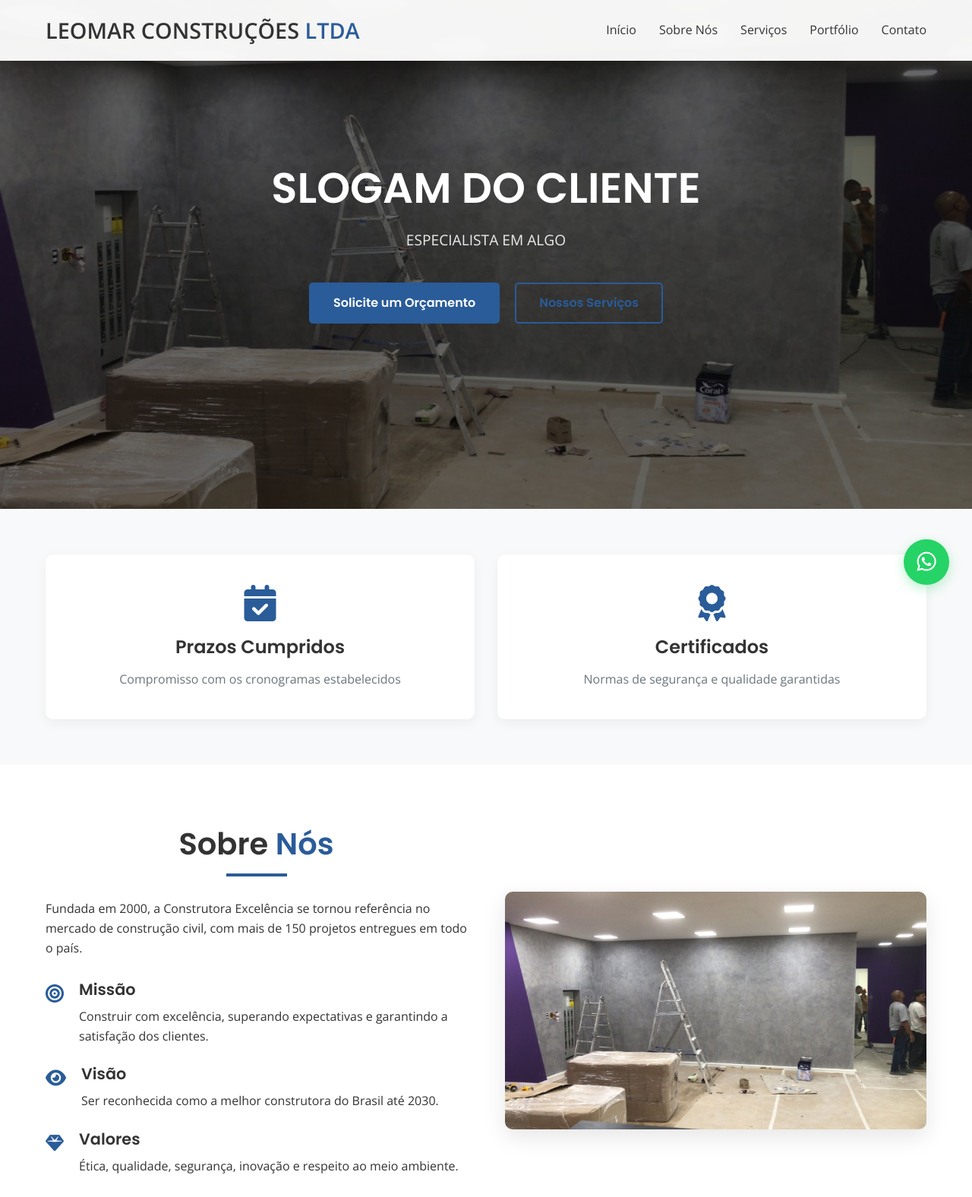
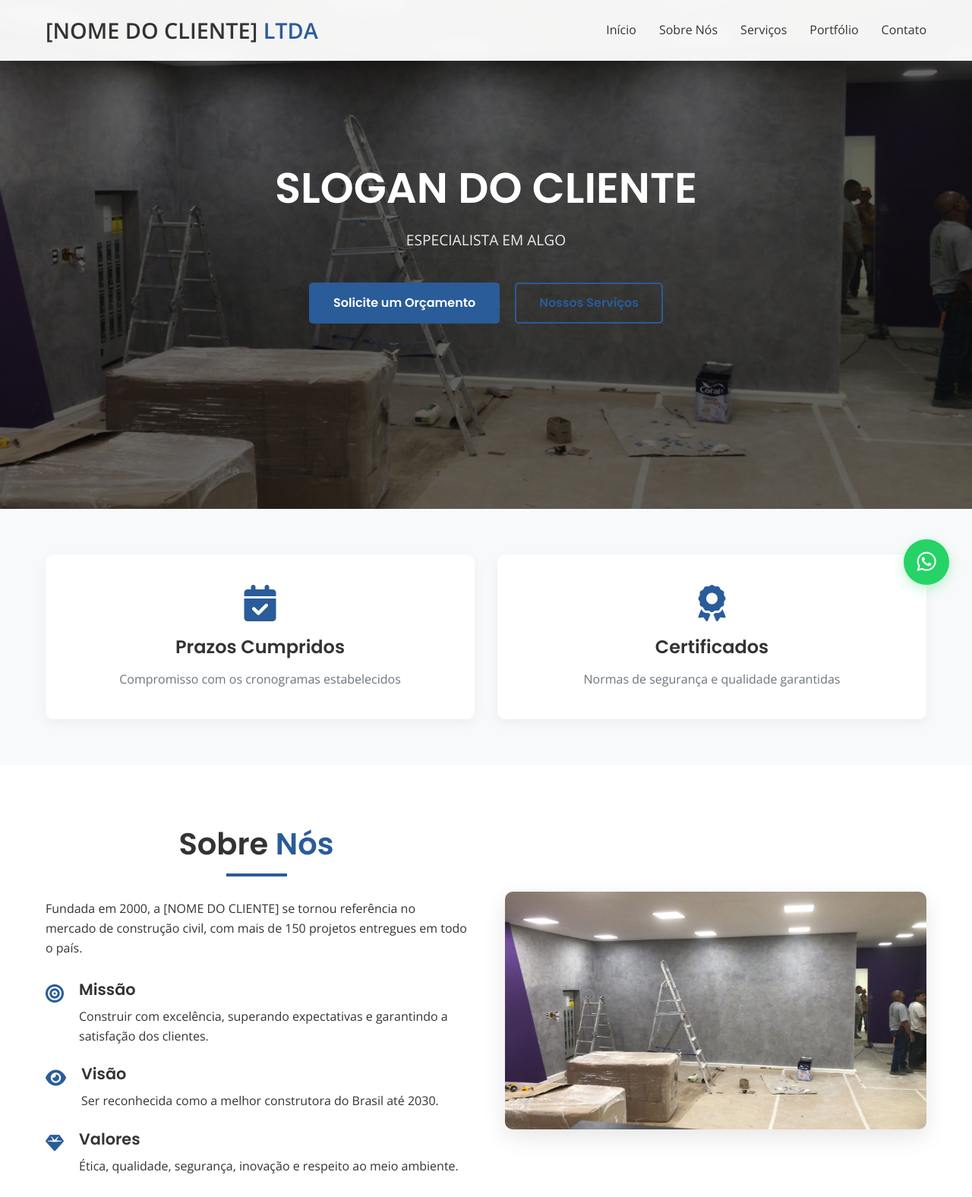
Before and after one commit to Tsis-tech/primeiroprojeto, a plain HTML site: page index.html in a window 1280 px wide. Shown: the top 1576 px of the page at 76% size. Drawn offline with nearby package versions, Linux system fonts and the light colour scheme.

Commit message:
primeiro projeto

```diff
--- a/index.html
+++ b/index.html
@@ -5,7 +5,7 @@
     <!-- Comentário: Configurações de metadados e links de estilo -->
     <meta charset="UTF-8">
     <meta name="viewport" content="width=device-width, initial-scale=1.0">
-    <title>Construtora Excelência - Construção Civil de Qualidade</title>
+    <title>[NOME DO CLIENTE] - Construção Civil de Qualidade</title>
     <link rel="stylesheet" href="global.css">
     <link rel="preconnect" href="https://fonts.googleapis.com">
     <link rel="preconnect" href="https://fonts.gstatic.com" crossorigin>
@@ -17,7 +17,7 @@
     <!-- Barra de Navegação -->
     <header class="header">
         <div class="container">
-            <a href="#" class="logo">LEOMAR CONSTRUÇÕES <span>LTDA</span></a>
+            <a href="#" class="logo">[NOME DO CLIENTE] <span>LTDA</span></a>
             <nav class="nav">
                 <button class="mobile-menu" aria-label="Abrir menu" aria-haspopup="true" aria-controls="menu" aria-expanded="false">
                     <span class="hamburger"></span>
@@ -37,7 +37,7 @@
     <section class="hero" id="home">
         <div class="container">
             <div class="hero-content">
-                <h1 class="hero-title">SLOGAM <span>DO CLIENTE</span></h1>
+                <h1 class="hero-title">SLOGAN <span>DO CLIENTE</span></h1>
                 <p class="hero-subtitle">ESPECIALISTA EM ALGO</p>
                 <div class="hero-buttons">
                     <a href="#contato" class="btn btn-primary">Solicite um Orçamento</a>
@@ -68,7 +68,7 @@
         <div class="container">
             <div class="sobre-content">
                 <h2 class="section-title">Sobre <span>Nós</span></h2>
-                <p>Fundada em 2000, a Construtora Excelência se tornou referência no mercado de construção civil, com mais de 150 projetos entregues em todo o país.</p>
+                <p>Fundada em 2000, a [NOME DO CLIENTE] se tornou referência no mercado de construção civil, com mais de 150 projetos entregues em todo o país.</p>
 
                 <div class="sobre-detalhes">
                     <div class="sobre-item">
@@ -306,7 +306,7 @@
         <div class="container">
             <div class="footer-content">
                 <div class="footer-col">
-                    <h3>LEOMAR CONSTRUÇÕES LTDA</h3>
+                    <h3>[NOME DO CLIENTE] LTDA</h3>
                     <p>Transformando sonhos em realidade através da construção.</p>
                 </div>
 
@@ -333,7 +333,7 @@
 
         <div class="footer-bottom">
             <div class="container">
-                <p>&copy; 2025 LEOMAR CONSTRUÇÕES LTDA
+                <p>&copy; 2025 [NOME DO CLIENTE] LTDA
                     <BR></BR>Todos os direitos reservados.</p>
                     <p>Desenvolvido por <br>Felipe Lopes <br> e <br> Victor Guimarães</p>
                 <div class="footer-links">
```
